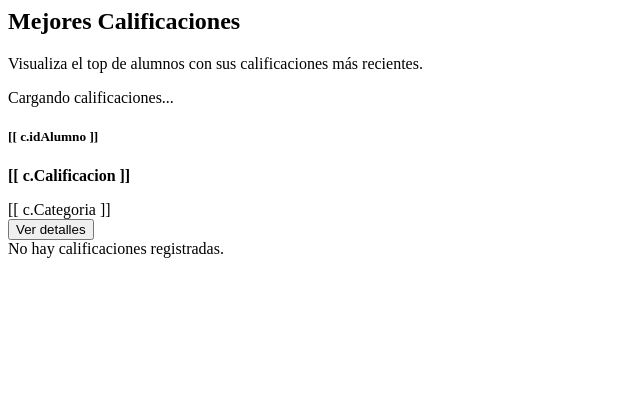
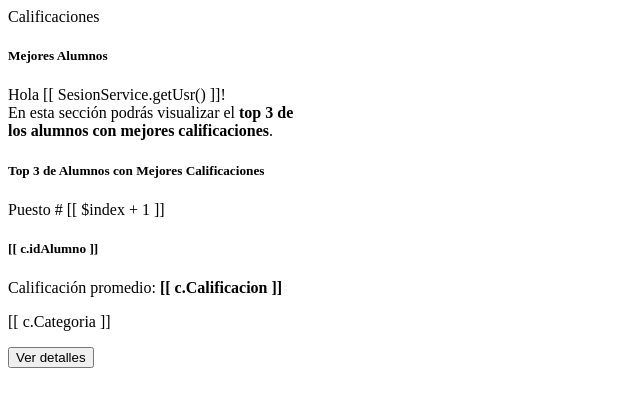
Before and after one commit to SofiaRan74/practica3, a Flask app: page /calificaciones in a window 1280 px wide. Shown: the top 407 px of the page, without its empty margins (0-640 px from the left). Run offline with Flask 3, Linux system fonts and the light colour scheme.

Commit message:
Update calificaciones.html

```diff
--- a/templates/calificaciones.html
+++ b/templates/calificaciones.html
@@ -1,42 +1,58 @@
-<div class="container py-4" ng-controller="CalificacionesCtrl">
-  <!-- ENCABEZADO -->
-  <div class="text-center mb-4">
-    <h2 class="fw-bold text-primary">
-      <i class="bi bi-trophy-fill"></i> Mejores Calificaciones
-    </h2>
-    <p class="text-muted">Visualiza el top de alumnos con sus calificaciones más recientes.</p>
+<!-- Tarjeta principal -->
+<div class="card text-bg-primary mb-3" style="max-width: 18rem;">
+  <div class="card-header">Calificaciones</div>
+  <div class="card-body">
+    <h5 class="card-title">
+      <i class="bi bi-trophy-fill"></i> Mejores Alumnos
+    </h5>
+    <p class="card-text">
+      Hola [[ SesionService.getUsr() ]]!<br>
+      En esta sección podrás visualizar el
+      <strong>top 3 de los alumnos con mejores calificaciones</strong>.
+    </p>
+  </div>
 </div>
 
-  <!-- SPINNER DE CARGA -->
-  <div class="text-center my-5" ng-if="!calificaciones.length">
-    <div class="spinner-border text-primary" role="status"></div>
-    <p class="mt-3 text-secondary">Cargando calificaciones...</p>
+<!-- Contenedor principal -->
+<div class="row" ng-controller="CalificacionesCtrl">
+  <div class="col-12">
+    <div class="shadow shadow-lg p-3 mb-2 bg-body rounded">
+      <h5>Top 3 de Alumnos con Mejores Calificaciones</h5>
+
+      <div class="row">
+        <!-- Repetición dinámica de alumnos -->
+        <div
+          class="col-12 col-sm-6 col-md-4"
+          ng-repeat="c in calificaciones | orderBy:'-Calificacion' | limitTo:3"
+        >
+          <div class="card text-bg-primary mb-3 h-100">
+            <div class="card-header text-center fw-bold">
+              Puesto # [[ $index + 1 ]]
             </div>
-
-  <!-- LISTA DE CALIFICACIONES -->
-  <div class="row g-4" ng-if="calificaciones.length">
-    <div class="col-12 col-sm-6 col-md-4 col-lg-3" ng-repeat="c in calificaciones">
-      <div class="card shadow-sm h-100 border-0">
             <div class="card-body text-center">
-          <h5 class="card-title mb-2 text-primary">
+              <h5 class="card-title">
                 <i class="bi bi-person-circle"></i> [[ c.idAlumno ]]
               </h5>
-          <p class="card-text fs-5">
+              <p class="card-text">
+                Calificación promedio:
                 <strong>[[ c.Calificacion ]]</strong>
               </p>
-          <span class="badge bg-secondary">[[ c.Categoria ]]</span>
+              <p class="card-text small text-light opacity-75">
+                [[ c.Categoria ]]
+              </p>
             </div>
-        <div class="card-footer text-center bg-light border-0">
-          <button class="btn btn-outline-primary btn-sm" ng-click="verDetalles(c)">
+            <div class="card-footer text-center bg-transparent">
+              <button
+                class="btn btn-sm btn-outline-light"
+                ng-click="verDetalles(c)"
+              >
                 <i class="bi bi-info-circle"></i> Ver detalles
               </button>
             </div>
           </div>
         </div>
-  </div>
-
-  <!-- MENSAJE SI NO HAY DATOS -->
-  <div class="alert alert-warning text-center mt-5" ng-if="calificaciones.length === 0 && !loading">
-    <i class="bi bi-exclamation-circle"></i> No hay calificaciones registradas.
+        <!-- Fin ng-repeat -->
       </div>
     </div>
+  </div>
+</div>
```
Lines whose indentation alone changed are shown as unchanged.
